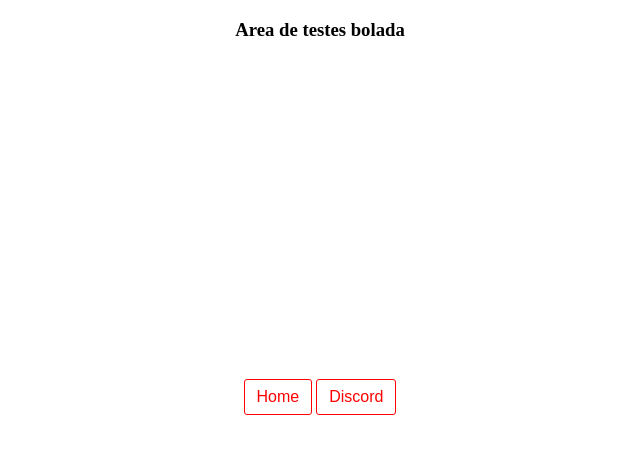
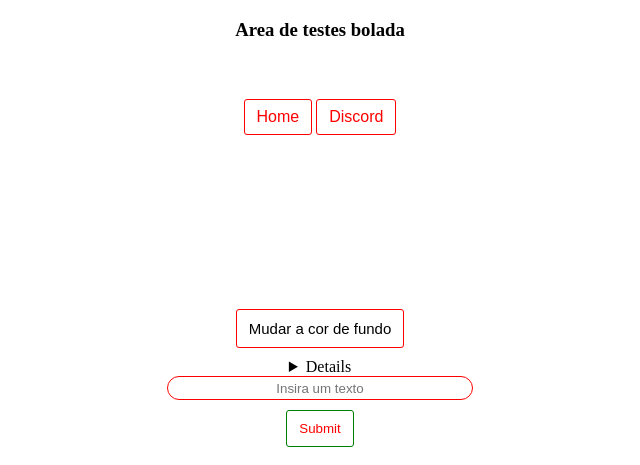
Before and after one commit to L0rdSaiyan/tests, a plain HTML site: page index.html in a window 1280 px wide. Shown: the top 465 px of the page, without its empty margins (320-960 px from the left). Drawn offline with Linux system fonts and the light colour scheme.

Commit message:
Reduzido o tamanho da propriedade Header e adicionado Loops aos audios.

```diff
--- a/Script.js
+++ b/Script.js
@@ -147,6 +147,7 @@ function tocarAudio2(){
   if(tocou2==1){
    tocou2=tocou2-2;
   musica.play();
+  musica.loop = true;
   }else{
 
    musica.pause();
--- a/style.css
+++ b/style.css
@@ -1,16 +1,14 @@
 header{
 
 width: 100%;
-height: 100vh;
-
-
+height: 30vh;
 
 }
 
 header .links li{
 
 display: inline-block;
-margin-top: 40vh;
+margin-top: 5vh;
 box-sizing: border-box;
 
 }
```
